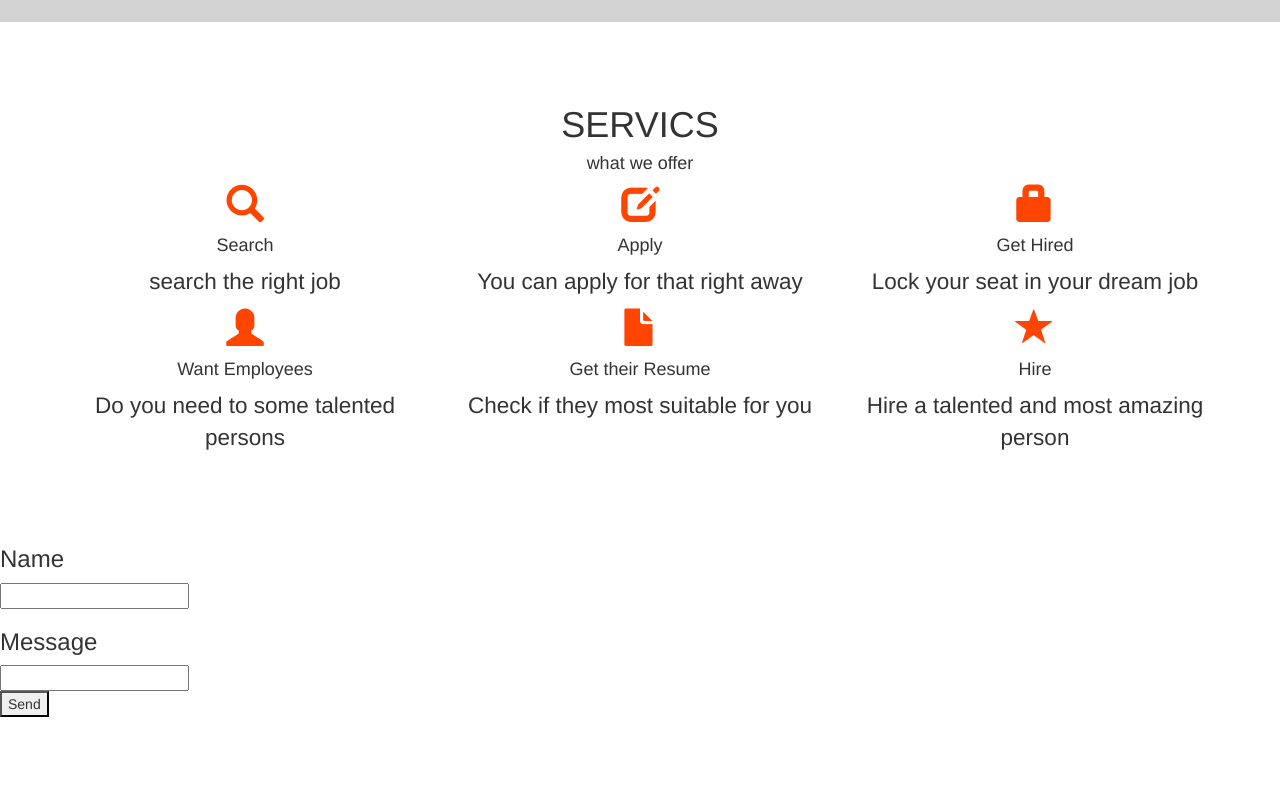
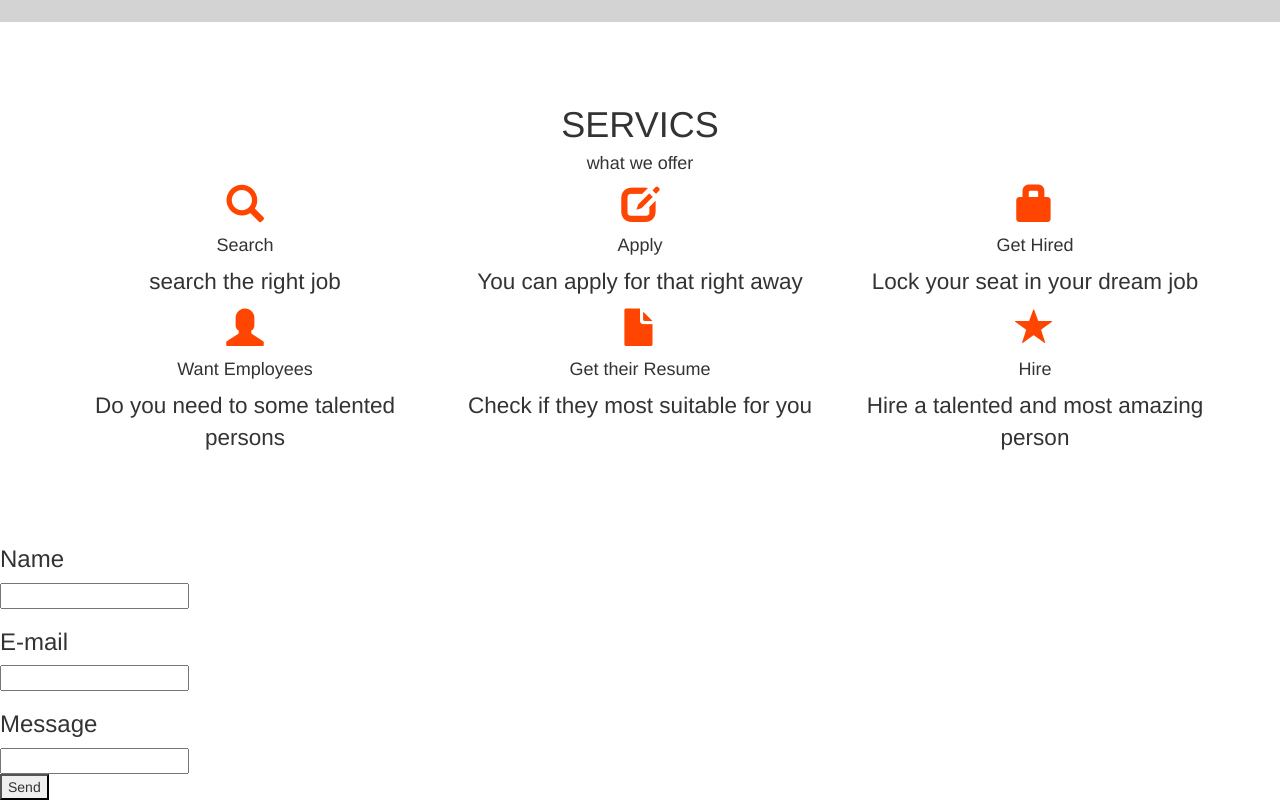
Before and after one commit to ptech12/onlinejobportal, a React (Create React App) app in the folder client/: page / in a window 1280 px wide. Shown: the part 1438-2238 px from the top of the page. Before the commit the page ends 2155 px from the top, so only its background shows below. Built offline with nearby package versions, Linux system fonts and the light colour scheme.

Commit message:
adding email input

```diff
--- a/client/src/components/contact/Contact.js
+++ b/client/src/components/contact/Contact.js
@@ -5,12 +5,15 @@ export default function Contact() {
     const [ sent, setSent ] = useState(false);
     const [text, setText] = useState("")
     const [name, setName] = useState("")
+    const [mail, setMail] = useState("");
+    // const [name, setName] = useState("")
     // Handle Send method
     const handleSend = async() => {
         setSent(true)
         try {
             await axios.post("http://localhost:4000/send", {
                 name,
+                mail,
                 text
             })
         } catch (err) {
@@ -24,6 +27,8 @@ export default function Contact() {
                 <h3>Name</h3>
                 <input type="text" onChange={e => setName(e.target.value)} />
                 <br />
+                <h3>E-mail</h3>
+                <input type="email" onChange={e => setMail(e.target.value)}/>
                 <h3>Message</h3>
                 <input type="textarea" id="2" value={text} onChange={(e) => setText(e.target.value)} />
                 <br />
```
